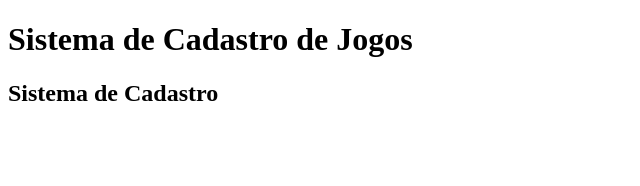
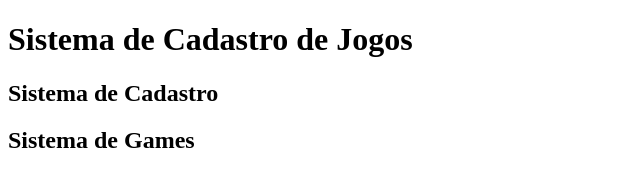
Before and after one commit to aldridgeneto/Sistema-de-Cadastro, a plain HTML site: page index.html in a window 1280 px wide. Shown: the whole page, without its empty margins (0-640 px from the left). Drawn offline with Linux system fonts and the light colour scheme.

Commit message:
addin h2

```diff
--- a/index.html
+++ b/index.html
@@ -9,6 +9,7 @@
 <body>
     <h1>Sistema de Cadastro de Jogos</h1>
     <h2>Sistema de Cadastro</h2>
+    <h2>Sistema de Games</h2>
     <script src="app.js">
 </body>
 </html>
```
